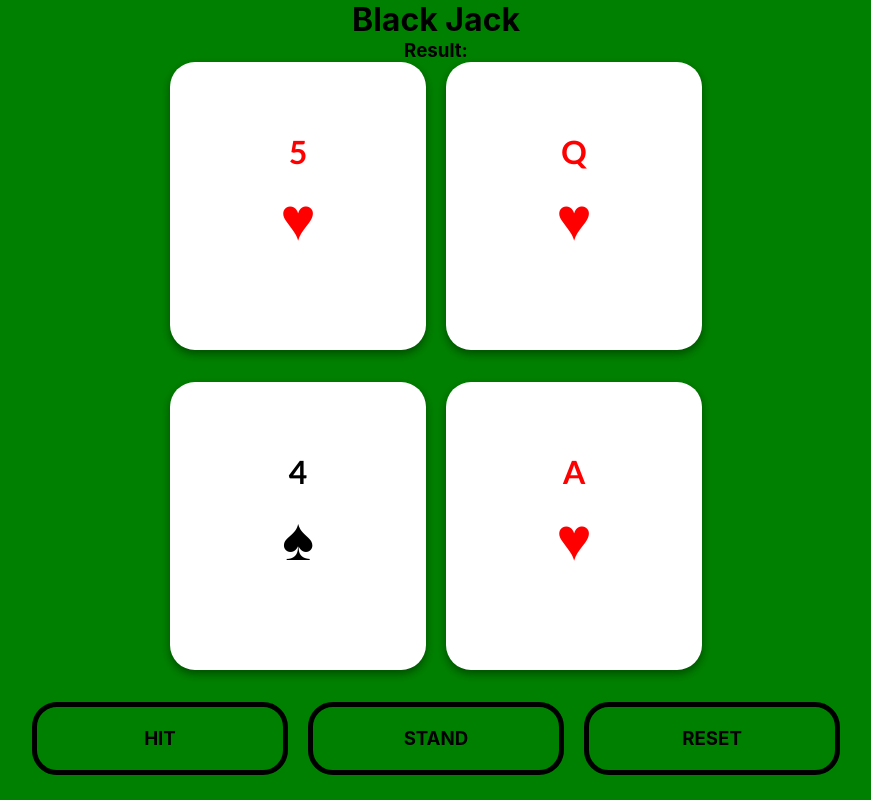
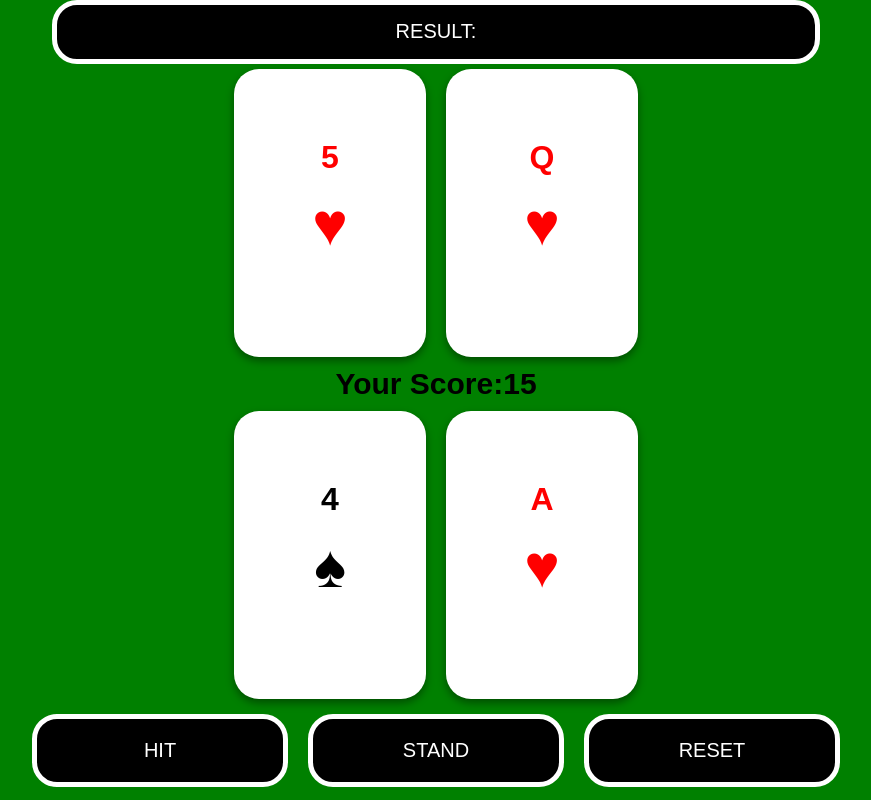
Before and after one commit to Alto-B/BlackJack, a React (Create React App) app: page / in a window 1280 px wide. Shown: the whole page, without its empty margins (204-1075 px from the left). Built offline with nearby package versions, Linux system fonts and the light colour scheme.

Commit message:
button design worked on

```diff
--- a/src/App.css
+++ b/src/App.css
@@ -2,6 +2,7 @@
   padding: 0;
   margin: 0;
   box-sizing: border-box;
+  font-family: "Raleway", sans-serif;
 }
 
 .App {
@@ -9,6 +10,19 @@
   height: 100vh;
   width: 100%;
   background-color: green;
+}
+
+.outcome {
+  height: 8%;
+  width: 60%;
+  margin: auto;
+  border: white 5px solid;
+  border-radius: 25px;
+  text-align: center;
+  padding: 15px 0;
+  background-color: black;
+  color: white;
+  font-size: 20px;
 }
 
 .button-options {
@@ -19,16 +33,25 @@
 }
 
 .btn {
-  border: black solid 5px;
+  border: white solid 5px;
   border-radius: 25px;
+  background-color: black;
+  color: white;
+  outline: none;
+  text-decoration: none;
+  height: 100%;
+  width: 100%;
+  font-size: 20px;
+  padding: 20px 0;
+}
+
+.btn--holder {
   width: 20%;
-  height: 50%;
-  text-align: center;
-  padding: 20px 0;
-  margin: 0px 10px;
+  margin: 0 10px;
 }
 
 .game-board {
+  margin: 5px 0;
   height: 80%;
   width: 100%;
 }
@@ -36,7 +59,8 @@
 .hand {
   display: flex;
   justify-content: center;
-  height: 50%;
+  height: 45%;
+  align-items: center;
 }
 
 .card {
@@ -50,8 +74,13 @@
   text-align: center;
   margin: 0 10px;
   padding: 70px 0;
-  width: 20%;
-  height: 90%;
+  width: 15%;
+  height: 100%;
+}
+
+.score {
+  font-size: 30px;
+  margin: 10px 0;
 }
 
 .card h1 {
--- a/src/App.js
+++ b/src/App.js
@@ -1,15 +1,13 @@
 import './App.css';
 import Button from './Componets/Buttons';
 import Board from './Componets/Board';
-import ReactDOM from 'react-dom';
 import React, {useEffect, useState, useRef} from 'react';
 
 function App() {
 
   const[deck, setDeck] = useState(initDeck);
   const pos = useRef(0);
-  const[gameState, setGameState] = useState(true);
-  const[result, setResult] = useState("");
+  const [result, setResult] = useState("");
 
   const[playerHand, setPlayerHand] = useState([]);
   const[playerScore, setPlayerScore] = useState(0);
@@ -17,8 +15,12 @@ function App() {
   const[dealerHand, setDealerHand] = useState([]);
   const[dealerScore, setDealerScore] = useState(0);
 
+  const[hitBtn, setHitBtn] = useState(false);
+  const[standBtn, setStandBtn] = useState(false);
+
 
   useEffect(() => {
+    console.log("deck worked");
     shuffle(deck);
 
     const initHand = () => {
@@ -36,10 +38,10 @@ function App() {
   }, [deck]);
 
   useEffect(() => {
-    //console.log("calc player hand");
+    console.log("Player hand");
 
     setPlayerScore(calcHandScore(playerHand));
-    //console.log(playerScore);
+    console.log(playerScore);
     if(playerScore === 21){
       win();
     }
@@ -49,9 +51,9 @@ function App() {
   }, [playerHand, playerScore]);
 
   useEffect(() => {
-    console.log("calc dealer hand");
+    //console.log("calc dealer hand");
     setDealerScore(calcHandScore(dealerHand));
-    console.log(dealerScore);
+    //console.log(dealerScore);
 
     if(dealerScore === 21){
       lose();
@@ -102,6 +104,7 @@ const calcHandScore = (currentHand) => {
 
 
 const stand = () => {
+  console.log("Dealer playing");
 
  let currentDealerHand = dealerHand;
  let currentDealerScore = dealerScore;
@@ -110,12 +113,12 @@ const stand = () => {
 
   while(currentDealerScore < 17){
     currentDealerHand.push(getNextCard());
-  console.log(currentDealerHand);
+    //console.log(currentDealerHand);
 
     currentDealerScore = calcHandScore(currentDealerHand);
-  console.log(currentDealerScore);
+   // console.log(currentDealerScore);
   }
-console.log("dealer can't play no more cards");
+  //console.log("dealer can't play no more cards");
 
   setDealerHand(currentDealerHand);
   setDealerScore(currentDealerScore);
@@ -129,7 +132,7 @@ const getNextCard = () => {
 };
 
 const checkWinner = () => {
-  console.log("checking winner");
+  //console.log("checking winner");
   if(playerScore > dealerScore || dealerScore > 21){
     win();
   }else if( dealerScore > playerScore){
@@ -137,6 +140,9 @@ const checkWinner = () => {
   }else {
     tie();
   }
+
+  setHitBtn(true);
+  setStandBtn(true);
 }
 
 const win = () => {
@@ -153,21 +159,29 @@ const tie = () =>{
 
 const bust = () => {
   setResult("Bust");
+  setHitBtn(true);
+  setStandBtn(true);
 }
 
 const resetGame = () => {
   setDeck(initDeck());
+  setResult("");
+  setHitBtn(false);
+  setStandBtn(false);
+  console.log(`Result ${result}`);
+
 }
 
 
   return (
     <div className="App">
-      <h1>Black Jack</h1>
-      <h3>Result: {result}</h3>
-      <Board playerHand={playerHand} dealerHand={dealerHand}/>
+      <div className="outcome">
+        <p>RESULT: {result}</p>
+      </div>
+      <Board playerHand={playerHand} dealerHand={dealerHand} playerScore={playerScore}/>
       <div className="button-options">
-        <Button name="HIT" playerHand={playerHand} setPlayerHand={setPlayerHand} getNextCard={getNextCard}/>
-        <Button name="STAND" playerHand={playerHand} dealerPlays={stand}/>
+        <Button name="HIT" playerHand={playerHand} setPlayerHand={setPlayerHand} getNextCard={getNextCard} clickable={hitBtn}/>
+        <Button name="STAND" playerHand={playerHand} dealerPlays={stand} clickable={standBtn}/>
         <Button name="RESET" playerHand={playerHand} resetGame={resetGame}/>
       </div>
       </div>
--- a/src/Componets/Board.js
+++ b/src/Componets/Board.js
@@ -1,7 +1,7 @@
 import React from 'react';
 import Card from './Card';
 
-const Board = ({playerHand, dealerHand}) => {
+const Board = ({playerHand, dealerHand, playerScore}) => {
 
     return (
         <div className="game-board">
@@ -10,6 +10,8 @@ const Board = ({playerHand, dealerHand}) => {
                     <Card key={card.id} value={card.value} suit={card.suit}/>
                 ))}
             </div>
+
+            <h2 className="score">Your Score:{playerScore}</h2>
 
             <div className="hand">
                 {playerHand.map((card) => (
--- a/src/Componets/Buttons.js
+++ b/src/Componets/Buttons.js
@@ -1,20 +1,20 @@
 import React from 'react';
 
-const Buttons = ({name, playerHand, setPlayerHand, getNextCard, dealerPlays, resetGame}) => {
+const Buttons = ({name, playerHand, setPlayerHand, getNextCard, dealerPlays, resetGame, clickable}) => {
 
     const btnHit = () => {
         if(name.localeCompare("HIT") === 0){
             setPlayerHand([...playerHand, getNextCard()]);
         }else if (name.localeCompare("STAND") === 0){
             dealerPlays();
-        }else {
+        }else if (name.localeCompare("RESET") === 0){
             resetGame();
         }
     }
 
     return (
-        <div className="btn" onClick={btnHit}>
-            <h3>{name}</h3>
+        <div className="btn--holder">
+            <button className="btn" onClick={btnHit} disabled={clickable}>{name}</button>
         </div>
     );
 };
```
Also changed, not shown: 2 other files (tests, documents, lock files or other folders). Lines whose indentation alone changed are shown as unchanged.
